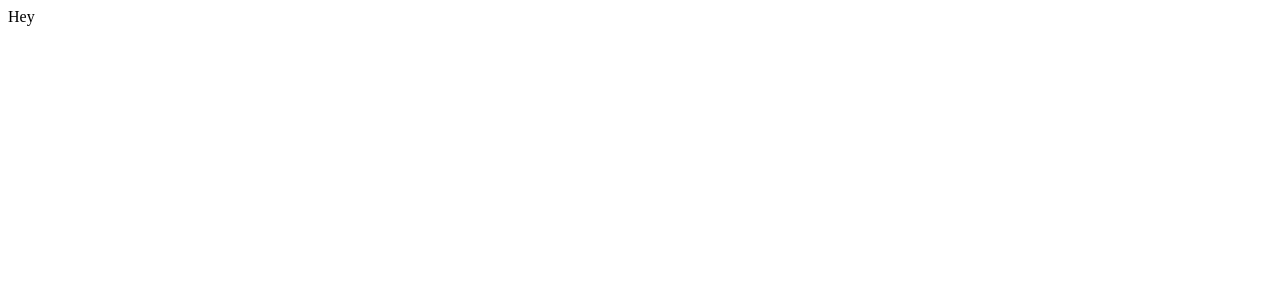
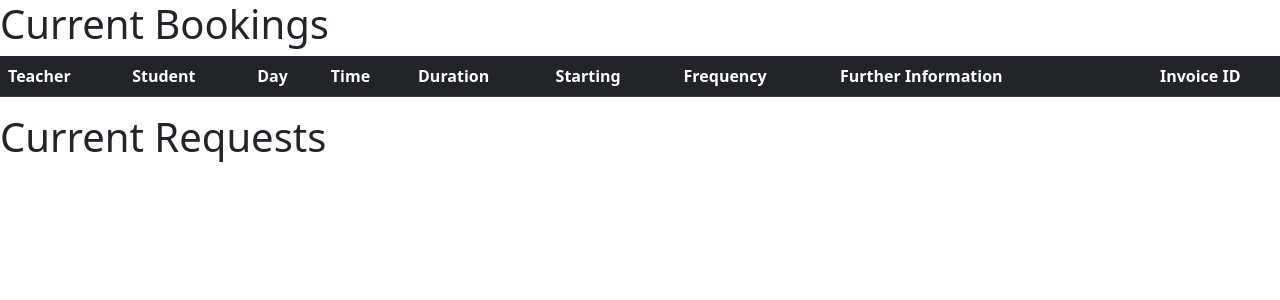
Before and after one commit to SaujanShr/Falcon, a Django app: page /admin_view_requests_and_bookings/ in a window 1280 px wide. Before the commit the part shown is almost empty. Shown: the top 300 px of the page. Run offline with Django 4.2, Linux system fonts and the light colour scheme; data that the repository does not hold is empty.

Commit message:
Pass bookings and requests to admin_View_requests html

```diff
--- a/lessons/models.py
+++ b/lessons/models.py
@@ -55,6 +55,7 @@
         FORTY_FIVE_MINUTES = 45, '45 Minutes'
         SIXTY_MINUTES = 60, '60 Minutes'
 
+    invoice_id = models.CharField(blank=False, max_length=10)
     day_of_the_week = models.ManyToManyField(DayOfTheWeek, blank=False)
     time_of_the_day = models.TimeField(auto_now=False, auto_now_add=False)
     student = models.ForeignKey(User, blank=False, on_delete=models.CASCADE)  # The same as user in Request model
--- a/lessons/templates/admin_view_requests.html
+++ b/lessons/templates/admin_view_requests.html
@@ -2,9 +2,32 @@
 <html lang="en">
 <head>
     <meta charset="UTF-8">
+    <meta name="viewport" content="width=device-width, initial-scale=1">
     <title>Current Bookings & Requests</title>
+    <link href="https://cdn.jsdelivr.net/npm/bootstrap@5.2.2/dist/css/bootstrap.min.css" rel="stylesheet" integrity="sha384-Zenh87qX5JnK2Jl0vWa8Ck2rdkQ2Bzep5IDxbcnCeuOxjzrPF/et3URy9Bv1WTRi" crossorigin="anonymous">
 </head>
 <body>
-Hey
+<h1>Current Bookings</h1>
+<table class="table table-dark table-striped">
+    <thead>
+    <tr>
+        <th>Teacher</th>
+        <th>Student</th>
+        <th>Day</th>
+        <th>Time</th>
+        <th>Duration</th>
+        <th>Starting</th>
+        <th>Frequency</th>
+        <th style="width: 25%">Further Information</th>
+        <th style="width: 10%">Invoice ID</th>
+    </tr>
+    </thead>
+</table>
+<h1>Current Requests</h1>
+{% if bookings %}
+        {% for booking in bookings %}
+            <p>Hey</p>
+        {% endfor %}
+    {% endif %}
 </body>
 </html>
--- a/lessons/views.py
+++ b/lessons/views.py
@@ -1,5 +1,5 @@
 from django.shortcuts import render
-from .models import Request
+from .models import Request, Booking
 from .forms import RequestViewForm
 
 def student_page(request):
@@ -24,4 +24,7 @@
 
 def admin_bookings_requests_view(request):
     if request.method == 'GET':
-        return render(request, 'admin_view_requests.html')
+        requests = Request.objects.all()
+        bookings = Booking.objects.all()
+        return render(request, 'admin_view_requests.html', {'requests': requests,
+                                                            'bookings': bookings})
```
